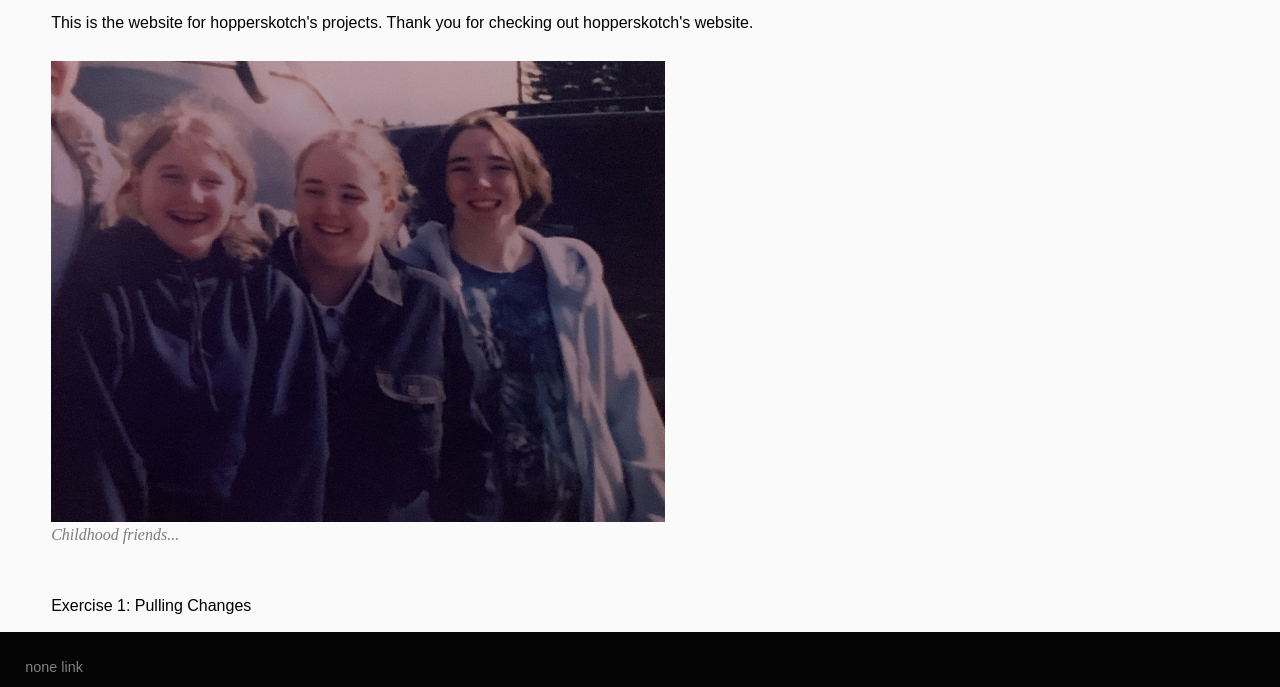
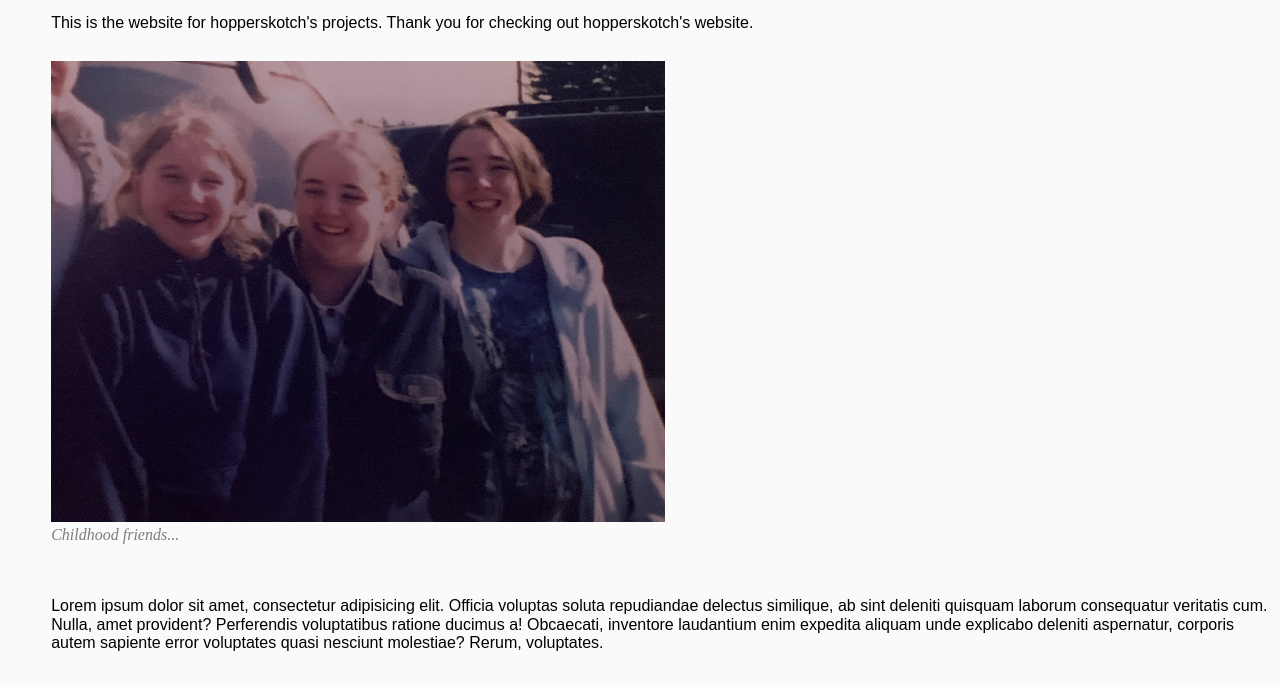
Before and after one commit to hopperskotch/hopperskotch, a plain HTML site: page index.html in a window 1280 px wide. Shown: the part 92-779 px from the top of the page. Drawn offline with nearby package versions, Linux system fonts and the light colour scheme.

Commit message:
added lorem text

```diff
--- a/index.html
+++ b/index.html
@@ -38,7 +38,8 @@
         <p>This is the website for hopperskotch's projects. Thank you for checking out hopperskotch's website. </p>
         <img src="photos/memory.jpg" height="461" width="614" alt="A happy memory" />
         <aside>Childhood friends...</aside>
-        <p>Exercise 1: Pulling Changes</p>
+        <p>Lorem ipsum dolor sit amet, consectetur adipisicing elit. Officia voluptas soluta repudiandae delectus similique, ab sint deleniti quisquam laborum consequatur veritatis cum. Nulla, amet provident? Perferendis voluptatibus ratione ducimus a! Obcaecati, inventore laudantium enim expedita aliquam unde explicabo deleniti aspernatur, corporis autem sapiente error voluptates quasi nesciunt molestiae? Rerum, voluptates.</p>
+        <br /><br /> I should really not have done that, but I did it anyway. I am not sure if I should be proud of that or not. I guess I will just have to wait and see what happens next.
     </main>
     <footer>
         <nav id="footer_nav">
```
